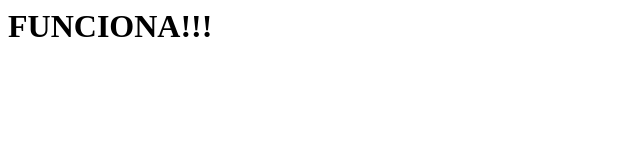
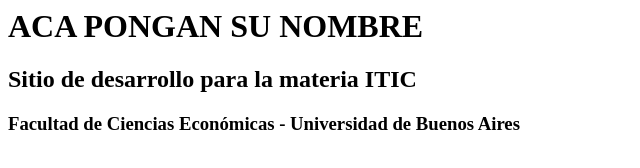
Before and after one commit to jujujita/jujujita, a plain HTML site: page index.html in a window 1280 px wide. Shown: the whole page, without its empty margins (0-640 px from the left). Drawn offline with Linux system fonts and the light colour scheme.

Commit message:
cambios en index

```diff
--- a/index.html
+++ b/index.html
@@ -1,5 +1,7 @@
 <html>
-  <body>
-    <h1> FUNCIONA!!!</h1>
-  </body>
+	<body>
+		<h1>ACA PONGAN SU NOMBRE</h1>
+		<h2>Sitio de desarrollo para la materia ITIC</h2>
+		<h3>Facultad de Ciencias Económicas - Universidad de Buenos Aires</h3>
+	</body>
 </html>
```
